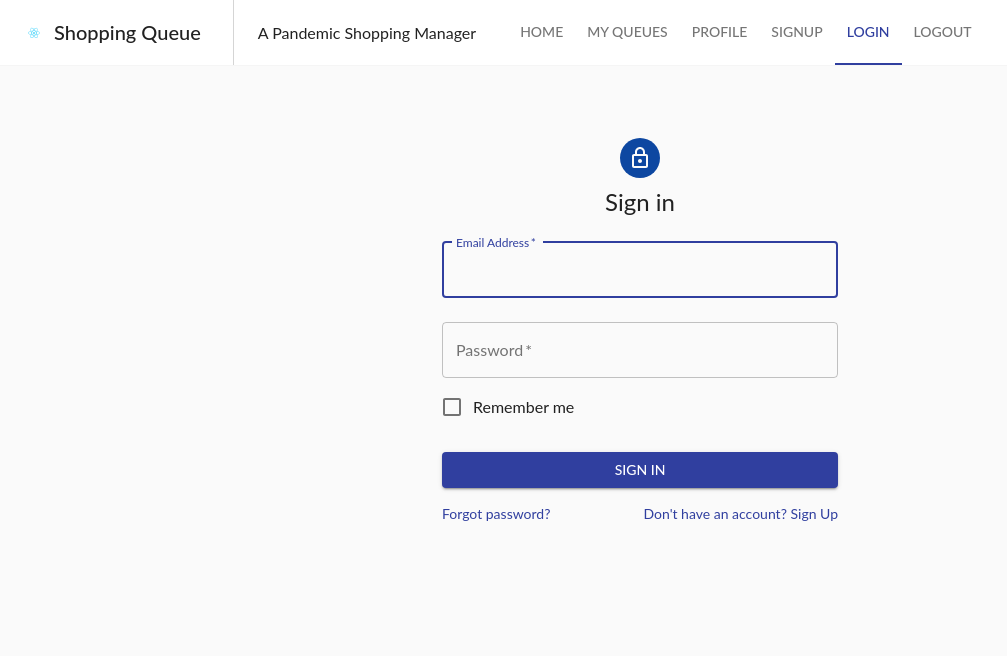
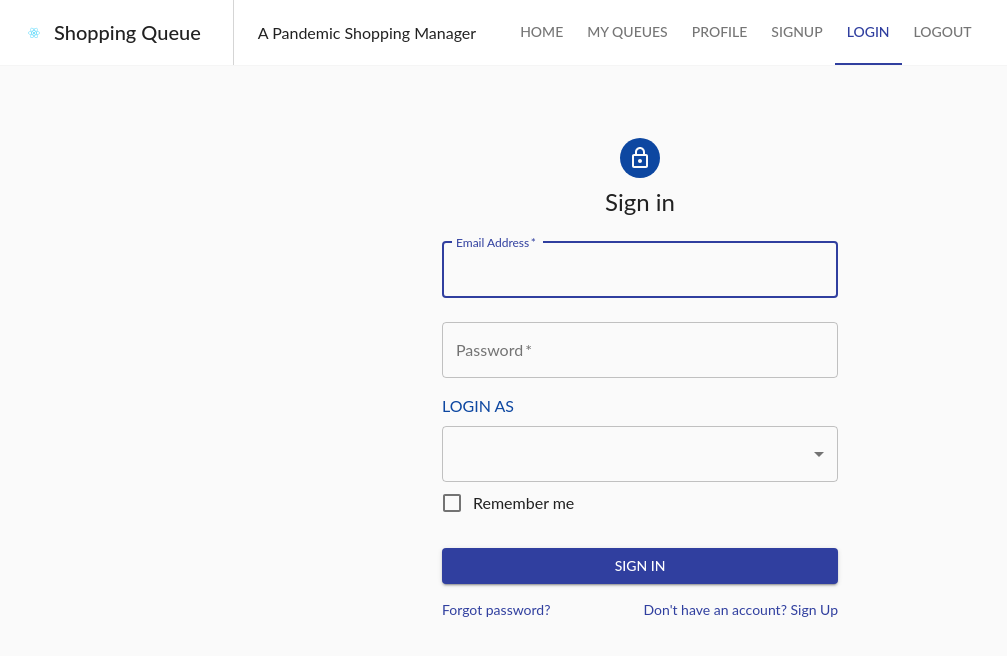
Before and after one commit to larryworm1127/Shopping-Queue, a React (Create React App) app: page /login in a window 1280 px wide. Shown: the top 656 px of the page, without its empty margins (0-1007 px from the left). Built offline with nearby package versions, Linux system fonts and the light colour scheme.

Commit message:
added input field for user login type

```diff
--- a/src/components/Auth/login.js
+++ b/src/components/Auth/login.js
@@ -12,6 +12,9 @@ import Typography from '@material-ui/core/Typography';
 import Container from '@material-ui/core/Container';
 import withStyles from '@material-ui/core/styles/withStyles';
 import NavBar from '../navbar';
+import FormControl from '@material-ui/core/FormControl';
+import Select from '@material-ui/core/Select';
+import MenuItem from '@material-ui/core/MenuItem';
 
 
 const styles = theme => ({
@@ -28,6 +31,15 @@ const styles = theme => ({
   form: {
     width: '100%',
     marginTop: theme.spacing(1),
+  },
+  formControlLabel: {
+    textTransform: 'uppercase',
+    marginBottom: theme.spacing(1),
+    marginTop: theme.spacing(1),
+    color: theme.palette.secondary.main
+  },
+  formControl: {
+    width: '100%',
   },
   submit: {
     margin: theme.spacing(3, 0, 2),
@@ -49,10 +61,12 @@ class Login extends React.Component {
             <Avatar className={classes.avatar}>
               <LockOutlinedIcon/>
             </Avatar>
+
             <Typography component="h1" variant="h5">
               Sign in
             </Typography>
-            <form className={classes.form} noValidate>
+
+            <form className={classes.form}>
               <TextField
                 variant="outlined"
                 margin="normal"
@@ -64,6 +78,7 @@ class Login extends React.Component {
                 autoComplete="email"
                 autoFocus
               />
+
               <TextField
                 variant="outlined"
                 margin="normal"
@@ -75,10 +90,29 @@ class Login extends React.Component {
                 id="password"
                 autoComplete="current-password"
               />
+
+              <Typography className={classes.formControlLabel}>
+                Login as
+              </Typography>
+
+              <FormControl
+                variant="outlined"
+                className={classes.formControl}
+              >
+                <Select>
+                  <MenuItem value={1}>Shopper</MenuItem>
+                  <MenuItem value={2}>Store Owner</MenuItem>
+                  <MenuItem value={3}>Admin</MenuItem>
+                </Select>
+              </FormControl>
+
               <FormControlLabel
-                control={<Checkbox value="remember" color="primary"/>}
+                control={
+                  <Checkbox value="remember" color="primary"/>
+                }
                 label="Remember me"
               />
+
               <Button
                 type="submit"
                 fullWidth
@@ -89,6 +123,7 @@ class Login extends React.Component {
               >
                 Sign In
               </Button>
+
               <Grid container>
                 <Grid item xs>
                   {/* implement password recovery in phase 2 */}
```
